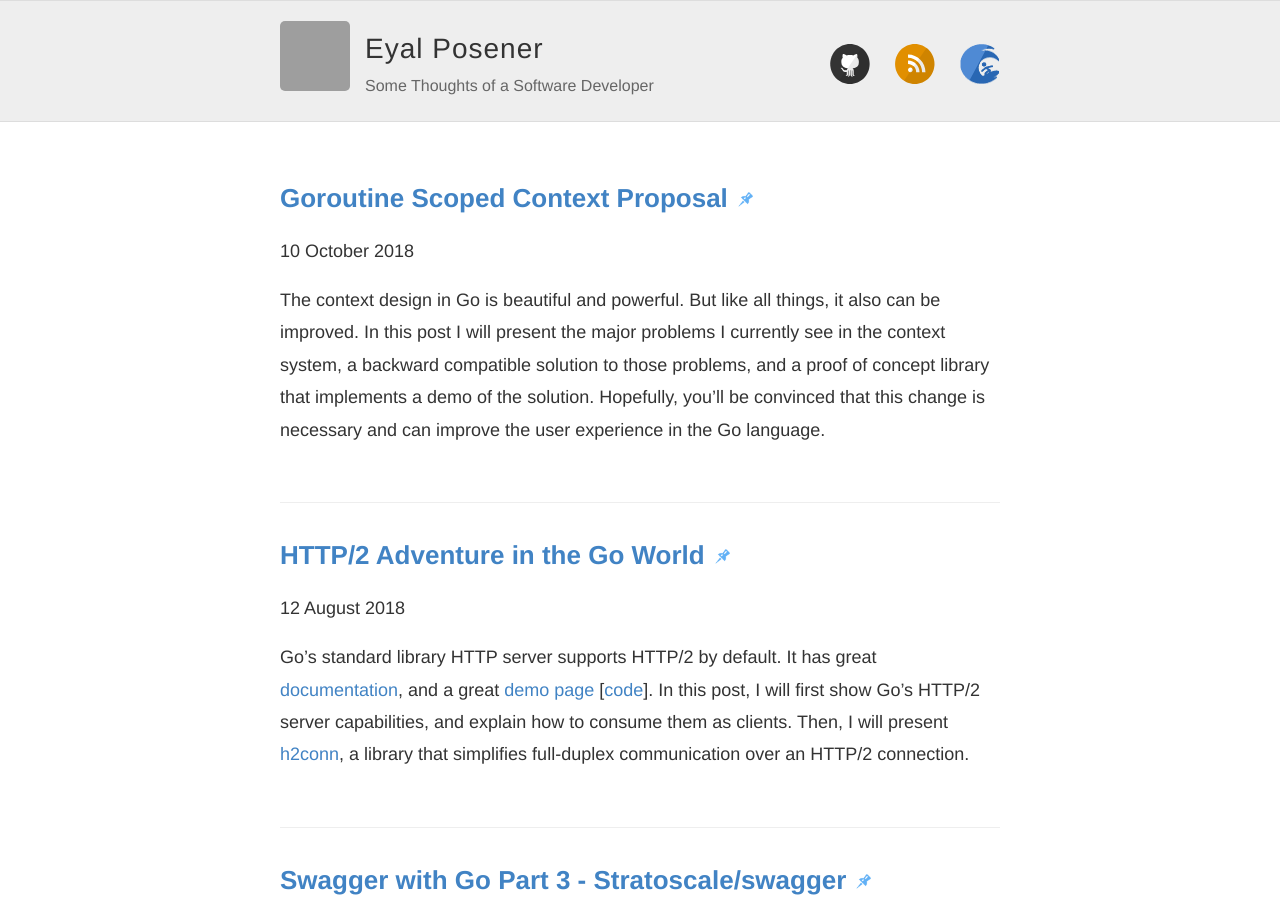
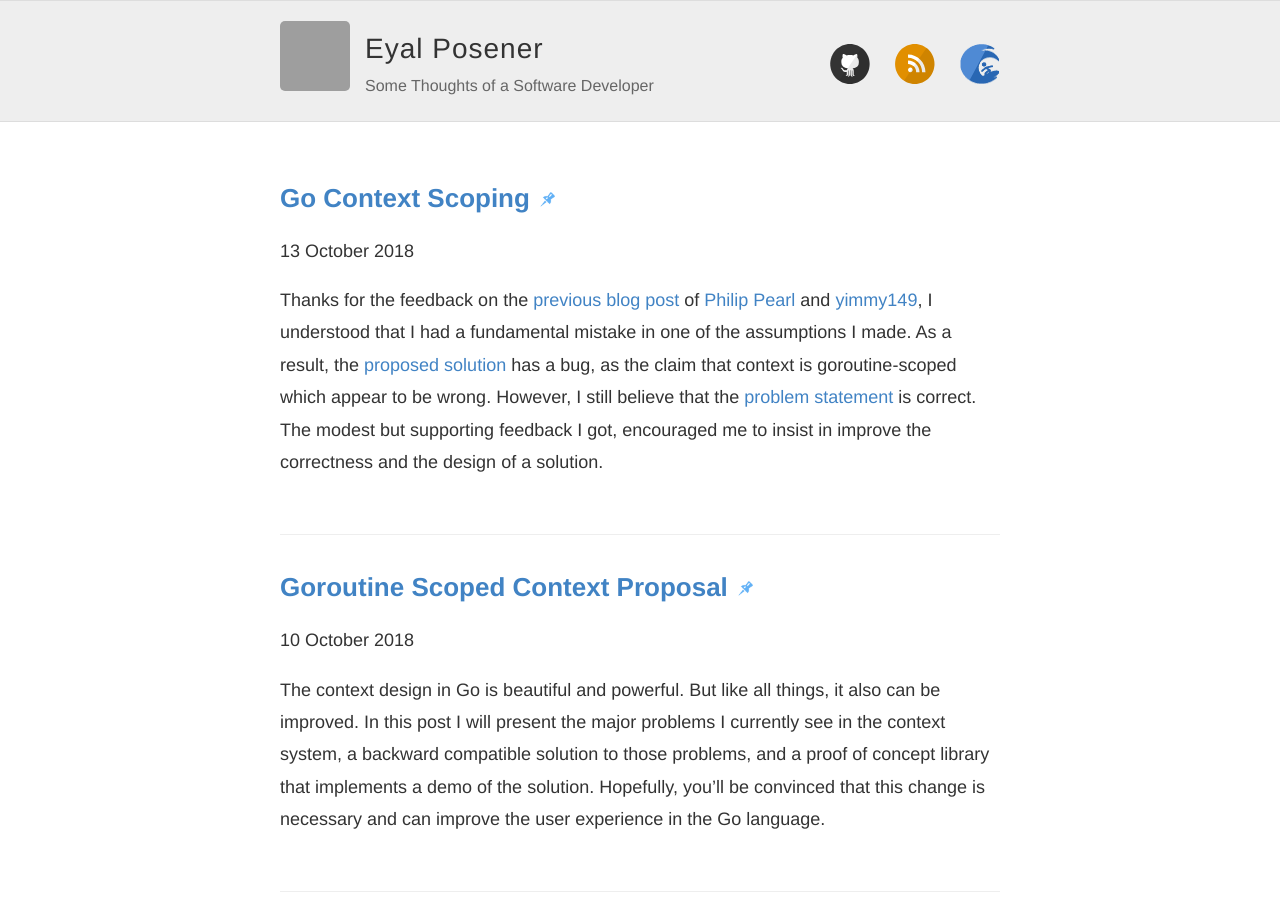
Before and after one commit to posener/posener.github.io, a Jekyll site: the page built from index.html, in a window 1280 px wide and 900 px high. Built offline with Jekyll 4.4.1, drawn with Linux system fonts in a browser that asks for light colours; some of the changed lines change nothing that is shown; grey boxes are pictures that could not be loaded.

Commit message:
rethinking

````diff
--- a/_posts/2018-10-10-goroutine-scoped-context.md
+++ b/_posts/2018-10-10-goroutine-scoped-context.md
@@ -15,7 +15,7 @@ I think that the problems I raise here are painful to a lot of Go programmers,
 and I could only hope that this post will result in an effort
 towards a solution, or be an inspiration for a better solution.
 
-I would love to know what you think, both on the raised problem and on the proposed solution.
+:heart: I would love to know what you think, both on the raised problem and on the proposed solution.
 Please use the comments platform on the bottom of the page for this kind of discussion.
 
 ## Problem Statement
@@ -390,6 +390,9 @@ package provides, it is still "unclear which Context to use or it is not yet ava
 
 ## Proposal
 
+> This proposal has a bug. Please refer to the updated
+> [context scoping proposal](/context-scoping).
+
 This proposal discusses an approach of storing the context in the goroutine struct,
 referred to as "**goroutine scoped context**".
 We will see how it can solve all the enumerated problems, without any compromises.
--- /dev/null
+++ b/_posts/2018-10-13-context-scoping.md
@@ -0,0 +1,232 @@
+---
+layout: post
+title: Go Context Scoping
+---
+
+Thanks for the feedback on the [previous blog post](/goroutine-scoped-context) of
+[Philip Pearl](http://disq.us/p/1wh0mba) and [yimmy149](http://disq.us/p/1wh8r8j),
+I understood that I had a fundamental mistake in one of the assumptions I made.
+As a result, the [proposed solution](/goroutine-scoped-context/#proposal) has a bug,
+as the claim that context is goroutine-scoped which appear to be wrong.
+However, I still believe that the
+[problem statement](/goroutine-scoped-context/#problem-statement) is correct.
+The modest but supporting feedback I got,
+encouraged me to insist in improve the correctness and the design of a solution.
+
+:heart: I would love to know what you think.
+Please use the comments platform on the bottom of the page for this kind of discussion.
+
+## Context Scope <= Goroutine Scope
+
+What [Philip Pearl](http://disq.us/p/1wh0mba) and [yimmy149](http://disq.us/p/1wh8r8j)
+pointed out is that the context scope is contained within the goroutine scope,
+and they are not necessarily the same.
+Consider the following simple example:
+
+```go
+func main() {
+	ctx, cancel := context.WithCancel(context.Get())
+	defer cancel()
+	context.Set(ctx)
+	foo()
+	fmt.Println(context.Get().Err() == nil)
+	// Prints false since Err() returns "context canceled"
+}
+
+func foo() {
+	ctx, cancel := context.WithCancel(context.Get())
+	defer cancel()
+	context.Set(ctx)
+}
+```
+
+The example contains only one goroutine (the main one) and two context scopes.
+The scope of the `main` function matches the first context scope, and the scope
+of the `foo` function matches the second context scope.
+Since the proposed design treat both of those scopes as one,
+it fails the program's logic.
+
+The `main` function sets a cancellable context and defer the cancellation.
+It then calls `foo`, and expect that after `foo` the context will have no error -
+after all the cancel haven't been called yet.
+The `foo` function also sets a cancellable context and defer the cancellation.
+When `foo` exits, `cancel` is called and the goroutine scoped context is now cancelled.
+This context is applied outside `foo` since it is goroutine scoped.
+The result is that `main`'s expectations will fail.
+
+The example contradicts the claim of the previous post that the context is goroutine scoped,
+and shows that the proposed solution is wrong.
+
+But let's not give up. Let's try to fix it.
+
+## Solution
+
+The solution to the described problem is instead of setting the context in the goroutine
+local storage, we should stack them.
+When we enter a context scope we should pop a context object to the stack
+and when we exit the context scope we should pop it from the stack.
+The stack itself still needs to be goroutine scoped,
+so we won't mix contexts from different goroutines.
+In the enumerated options below we can examine different approaches
+for managing the context stack.
+
+### Option 1: Scoped `Set` Function
+
+Consider the [original proposal](/goroutine-scoped-context/#proposal) with a slight change.
+A call to `context.Set` will push the new context to the stack,
+and will return an `unset` function that should be used to pop the pushed context.
+The result is that the context is scoped between the call to `context.Set`
+and the call to the returned `unset` function.
+
+Using `context.Get` will just return the context in the top of the stack.
+
+Invoking a goroutine will create a new stack containing the context from the top
+of the parent goroutine stack.
+
+> The names `Set` and `unset` where chosen because of similarity to the previous
+> solution. The should be discussed.
+
+Usage example:
+
+```go
+unset := context.Set(ctx) // ctx scope begins
+// The scope
+[ ... ]
+unset() // ctx scope ends
+```
+
+The call to `context.Set` could also be deferred:
+
+```go
+defer context.Set(ctx)()
+// Context scope is from here to the end of the function.
+```
+
+Rewriting the example above with the updated context package will make
+the example correct.
+
+```go
+func main() {
+	ctx, cancel := context.WithCancel(context.Get())
+	defer cancel()
+	defer context.Set(ctx)()
+	foo()
+	fmt.Println(context.Get().Err() == nil)	// Prints true
+}
+
+func foo() {
+	ctx, cancel := context.WithCancel(context.Get())
+	defer cancel()
+	defer context.Set(ctx)()
+}
+```
+
+A proof of concept of this implementation of this solution can be found in the
+[scoped-set](https://github.com/posener/context/tree/scoped-set) branch of the
+[posener/context](https://github.com/posener/context) package.
+
+Let's discuss this solution.
+
+#### Advantages
+
+1. **Explicit** context scope: The scope is between two function calls.
+2. **Flexible** context scope: we can place the function calls wherever we want.
+3. There is no longer the need for the `go ctx foo()` syntax.
+   As said, new invoked goroutines will contain a new context stack containing
+   the top context of the parent goroutine.
+   We can now just set a scope with the context that we want in the new goroutine:
+
+   ```diff
+   + unset := context.Set(ctx)
+   - go ctx foo()
+   + go foo()
+   + unset()
+   ```
+
+#### Drawbacks
+
+1. Calling the returned `unset` function is crucial.
+   As other crucial functions (`Close` of an opened file, or HTTP response body)
+   it can forgotten.
+   This problem, however, could be solved with a linter rule.
+
+2. It might look ugly.
+   The API of retuning a function which should be called or deferred is a bit weird.
+   It might be less intuitive and harder for people to learn.
+   It also makes the code more verbose about the context - a line of code to create
+   the context, another line to set it, another one to unset it, those are a lot
+   of lines that distract us from the pure  business logic of our code.
+
+   A solution to this problem might be creating helper functions that create a new
+   context and set it.
+   For example, in the `context` package:
+
+   ```go
+   // SetTimeout sets a new context scope with the given timeout.
+   // It returns:
+   //   - The context cancel function.
+   //   - The scope unset function.
+   func SetTimeout(duration time.Duration) (CancelFunc, func()){
+	   ctx, cancel := WithTimeout(Get(), duration)
+	   unset := context.Set(ctx)
+	   return cancel, unset
+   }
+   ```
+
+### Option 2: Function Scope
+
+Option 1 is very explicit and flexible.
+It gives us fine grained control over the context scope beginning and ending.
+But maybe, the current solution of function scope context is good enough.
+
+Combining the goroutine context stack with the current context scoping
+might yield an interesting solution.
+
+This solution needs a new syntax for calling a function with context,
+while the function did not provide it as one of its arguments.
+
+If such syntax exists, we could call function `foo` with context `ctx`.
+What will happen is that `ctx` will be set before `foo` is called,
+and will be unset after `foo` finished. Something similar to this code
+(without the function wrapping of coarse):
+
+```go
+func() {
+	defer context.Set(ctx)()
+	foo()
+}()
+```
+
+Calling `context.Get()` inside `foo` will return `ctx`.
+
+It is basically a solution that makes any function accept the
+context argument even though it did not declared it.
+
+Can we think of any syntax that won't break Go code?
+
+I thought of something crazy, which I'll share with you.
+However, I'm not sure about it's feasibility.
+What if every function will have two signatures?
+The signature that it currently has, and another one containing
+the context as the first argument.
+For example, a function with signature `foo(int, string)` will implicitly
+have another signature `foo(context.Context, int, string)`.
+`foo` could be called with `foo(0, "")` and also with `foo(ctx, 0, "")`.
+When the second one is used, this function call will push and pop `ctx`
+to and from the stack.
+
+On the other hand, this kind of solution will be wierd.
+A go developer might find it confusing when the function call and the
+function signature mis match.
+
+Your opinion about such a solution are welcomed.
+
+## Conclusions
+
+After investigating the deficiencies of the previous solution,
+I gave two possible interesting options for solving the context problems.
+
+The give solutions are explicit, more flexible, and more efficient than the current design.
+Additionally they solve the problems that the current design face.
+
+I am sorry about the misleading in the previous post.
````
